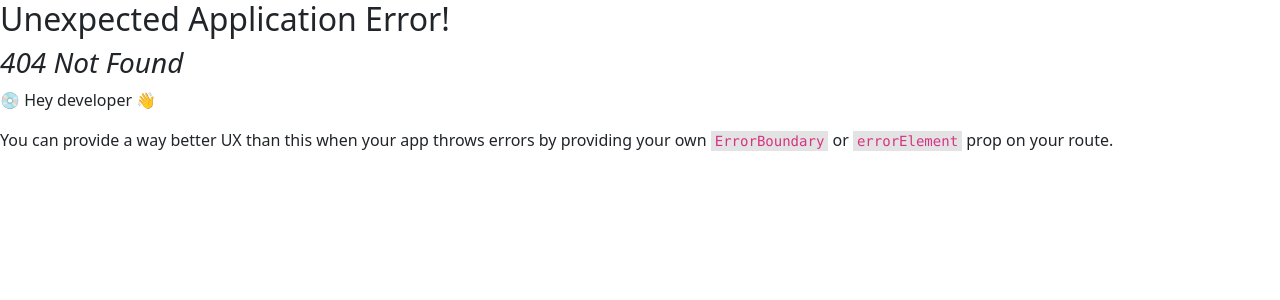
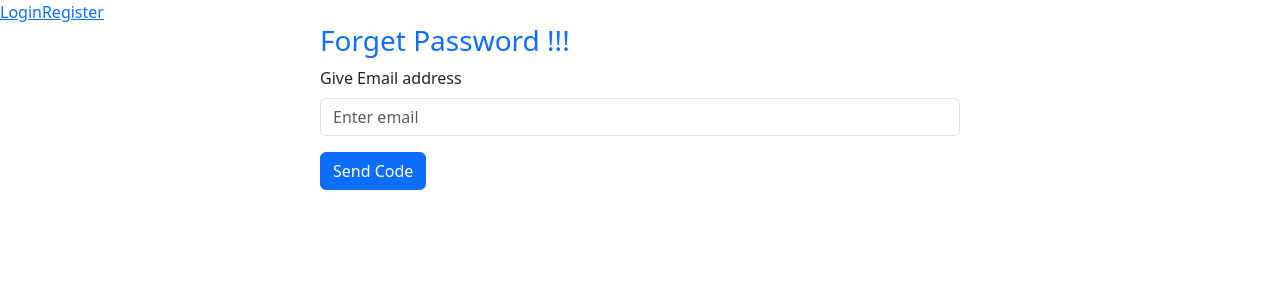
Before and after one commit to asrafmridha/React-Practice, a React (Create React App) app in the folder email-password-auth/: page /resetPasswordPage in a window 1280 px wide. Before the commit this address had no page. Shown: the top 300 px of the page. Built offline with nearby package versions, Linux system fonts and the light colour scheme.

Commit message:
Reset Password

```diff
--- a/email-password-auth/src/App.js
+++ b/email-password-auth/src/App.js
@@ -5,6 +5,7 @@ import RegisterReactBootstarp from './components/RegisterReactBootstarp';
 import { createBrowserRouter, RouterProvider } from 'react-router-dom';
 import Main from './layout/Main';
 import LoginBootstarp from './components/LoginBootstarp';
+import ResetPasswordPage from './components/ResetPasswordPage';
 
 const router = createBrowserRouter([
   {
@@ -30,6 +31,11 @@ const router = createBrowserRouter([
         path: '/login',
         element: <LoginBootstarp></LoginBootstarp>
 
+      } ,
+      {
+        path: '/resetPasswordPage',
+        element: <ResetPasswordPage></ResetPasswordPage>
+
       }
     ]
   }
--- a/email-password-auth/src/components/LoginBootstarp.js
+++ b/email-password-auth/src/components/LoginBootstarp.js
@@ -42,6 +42,7 @@ const LoginBootstarp = () => {
                 </Button>
             </Form>
             <p><small>New to this website? Please <Link to='/register'>Register</Link></small></p>
+            <p><small>Forget Password? <Link to='/resetPasswordPage'>Reset Password</Link></small></p>
         </div>
 
     );
--- /dev/null
+++ b/email-password-auth/src/components/ResetPasswordPage.js
@@ -0,0 +1,43 @@
+import React from 'react';
+import Button from 'react-bootstrap/Button';
+import Form from 'react-bootstrap/Form';
+import { Link } from 'react-router-dom';
+import { getAuth, sendPasswordResetEmail } from "firebase/auth";
+import app from '../firebase/firebase.init';
+
+const auth = getAuth();
+
+const handleForgetPassword = (event) => {
+    event.preventDefault();
+    const email = event.target.email.value;
+    sendPasswordResetEmail(auth, email)
+        .then(() => {
+            alert(`Password Reset Link Send To This ${email}`);
+        })
+        .catch((error) => {
+            const errorCode = error.code;
+            const errorMessage = error.message;
+            console.log(errorCode, errorMessage);
+        });
+    console.log(email);
+}
+
+const ResetPasswordPage = () => {
+    return (
+        <div className='w-50 mx-auto'>
+            <h3 className='text-primary'>Forget Password !!!</h3>
+            <Form onSubmit={handleForgetPassword}>
+                <Form.Group className="mb-3" controlId="formBasicEmail">
+                    <Form.Label>Give Email address</Form.Label>
+                    <Form.Control type="email" name='email' placeholder="Enter email" required />
+                </Form.Group>
+
+                <Button variant="primary" type="submit">
+                    Send Code
+                </Button>
+            </Form>
+        </div>
+    );
+};
+
+export default ResetPasswordPage;
```
